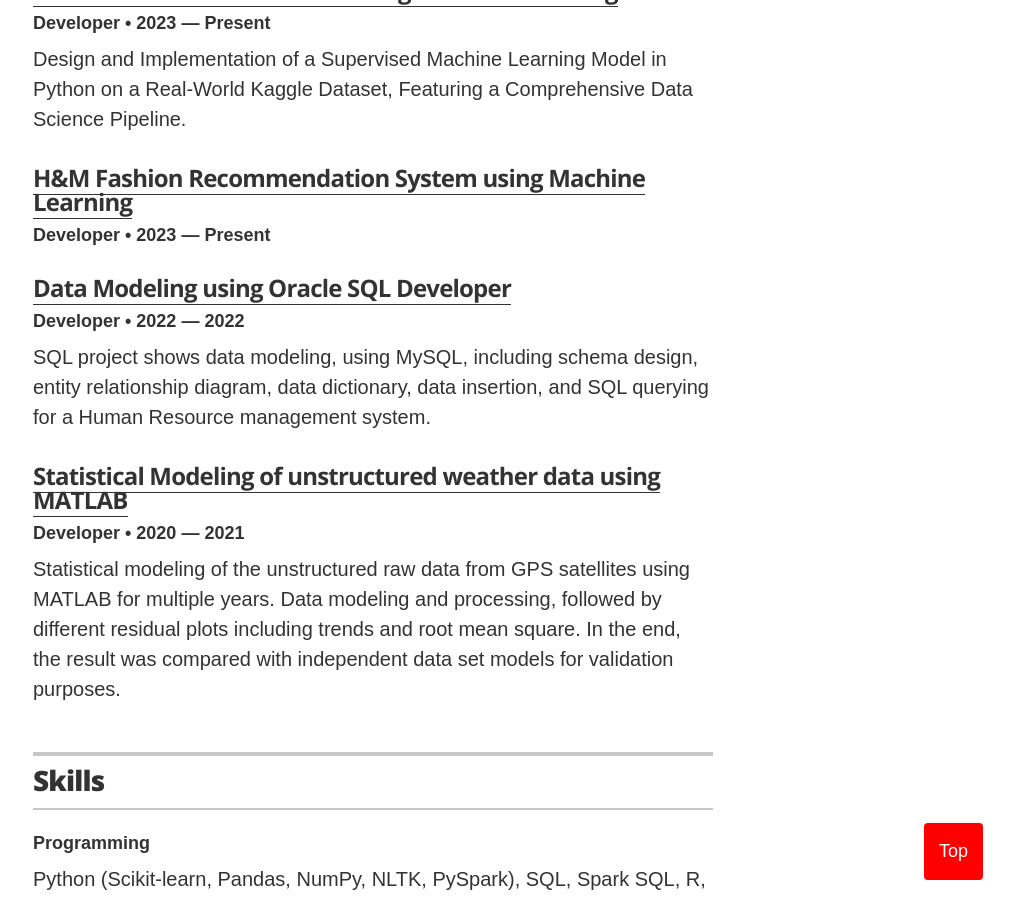
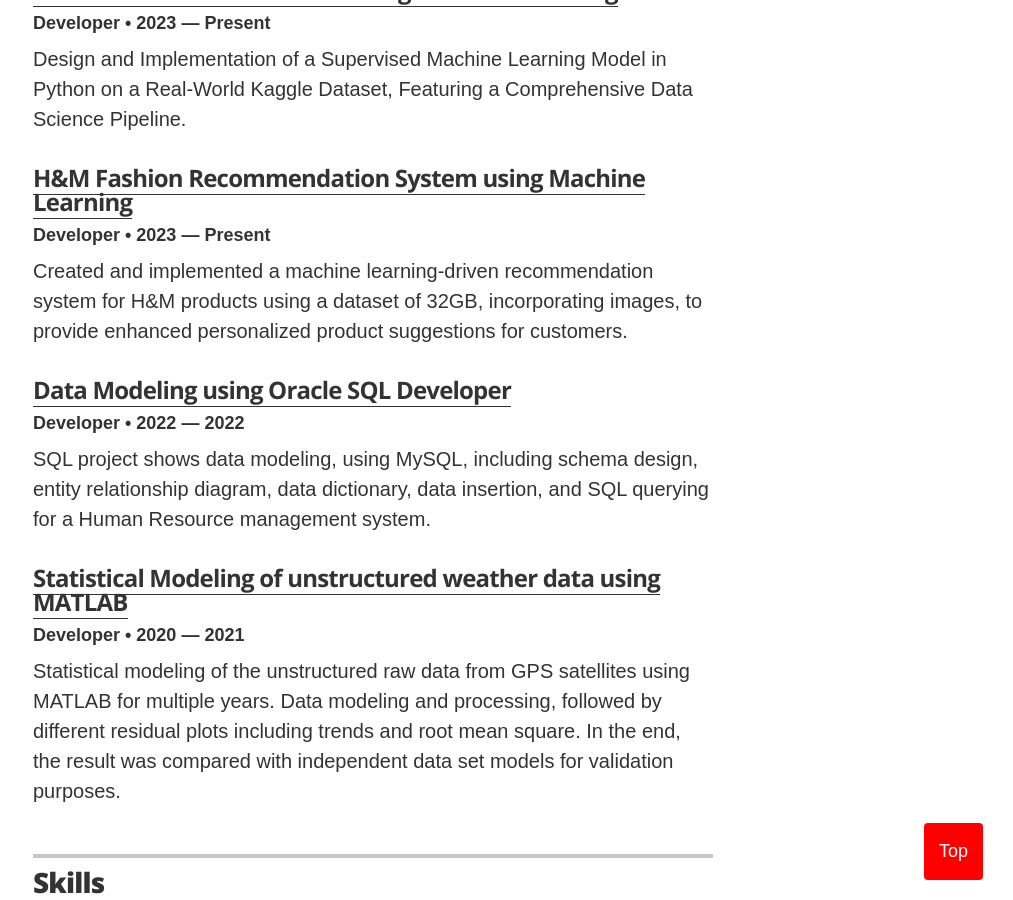
Before and after one commit to ttariqaziz/ttariqaziz.github.io, a Jekyll site: the page built from index.html, in a window 1280 px wide and 900 px high, scrolled down 3143 px. Shown: the whole window, without its empty margins (267-1280 px from the left). Built offline with Jekyll 4.4.1, drawn with Linux system fonts in a browser that asks for light colours.

Commit message:
Update projects.yml

```diff
--- a/_data/projects.yml
+++ b/_data/projects.yml
@@ -20,7 +20,7 @@
   role: Developer
   duration: 2023 &mdash; Present
   url: "https://github.com/ttariqaziz/h-m_recommendation_system_ml_project"
-  description:
+  description: Created and implemented a machine learning-driven recommendation system for H&M products using a dataset of 32GB, incorporating images, to provide enhanced personalized product suggestions for customers.
 
 
 - project: Data Modeling using Oracle SQL Developer
```
